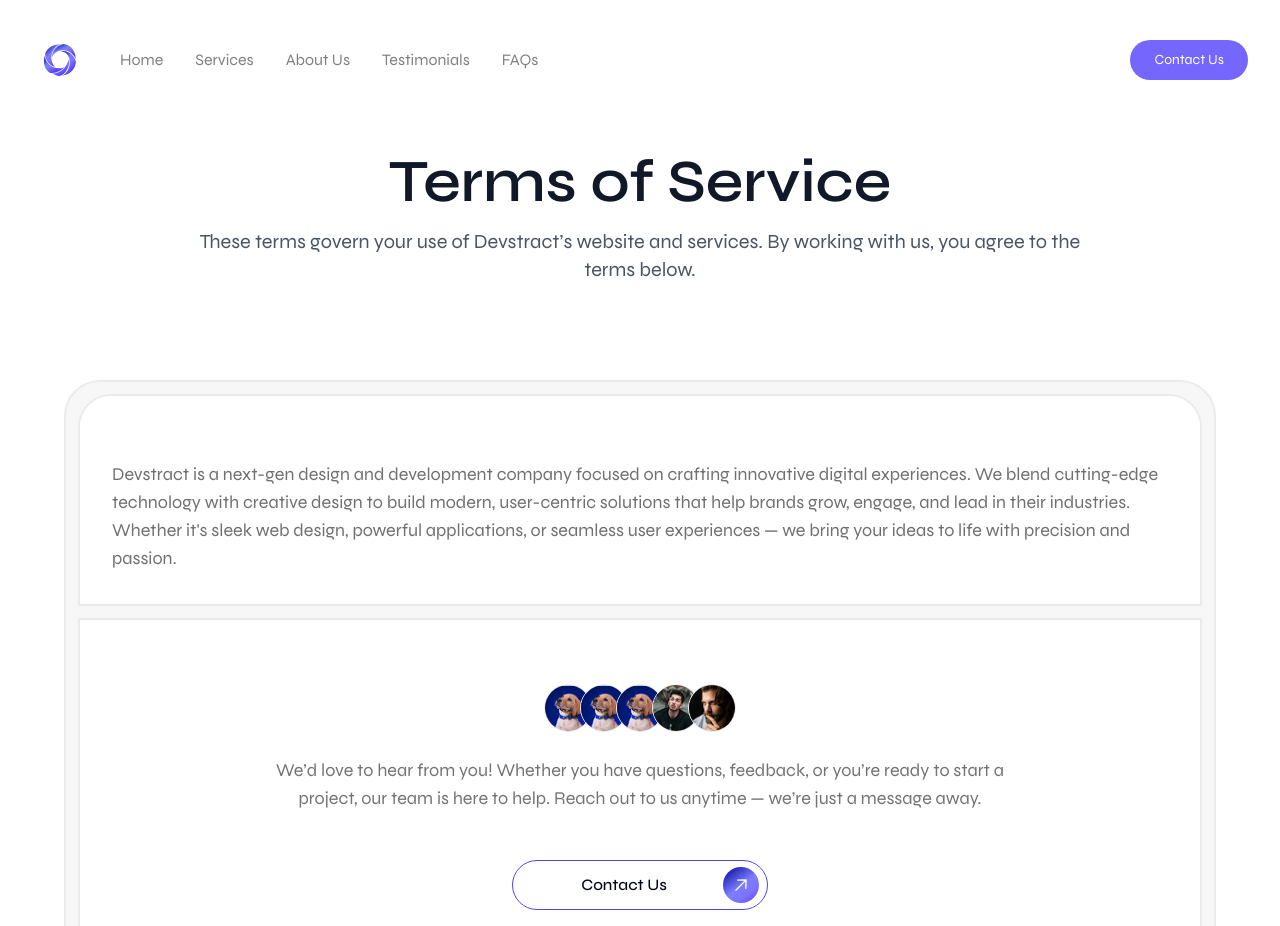
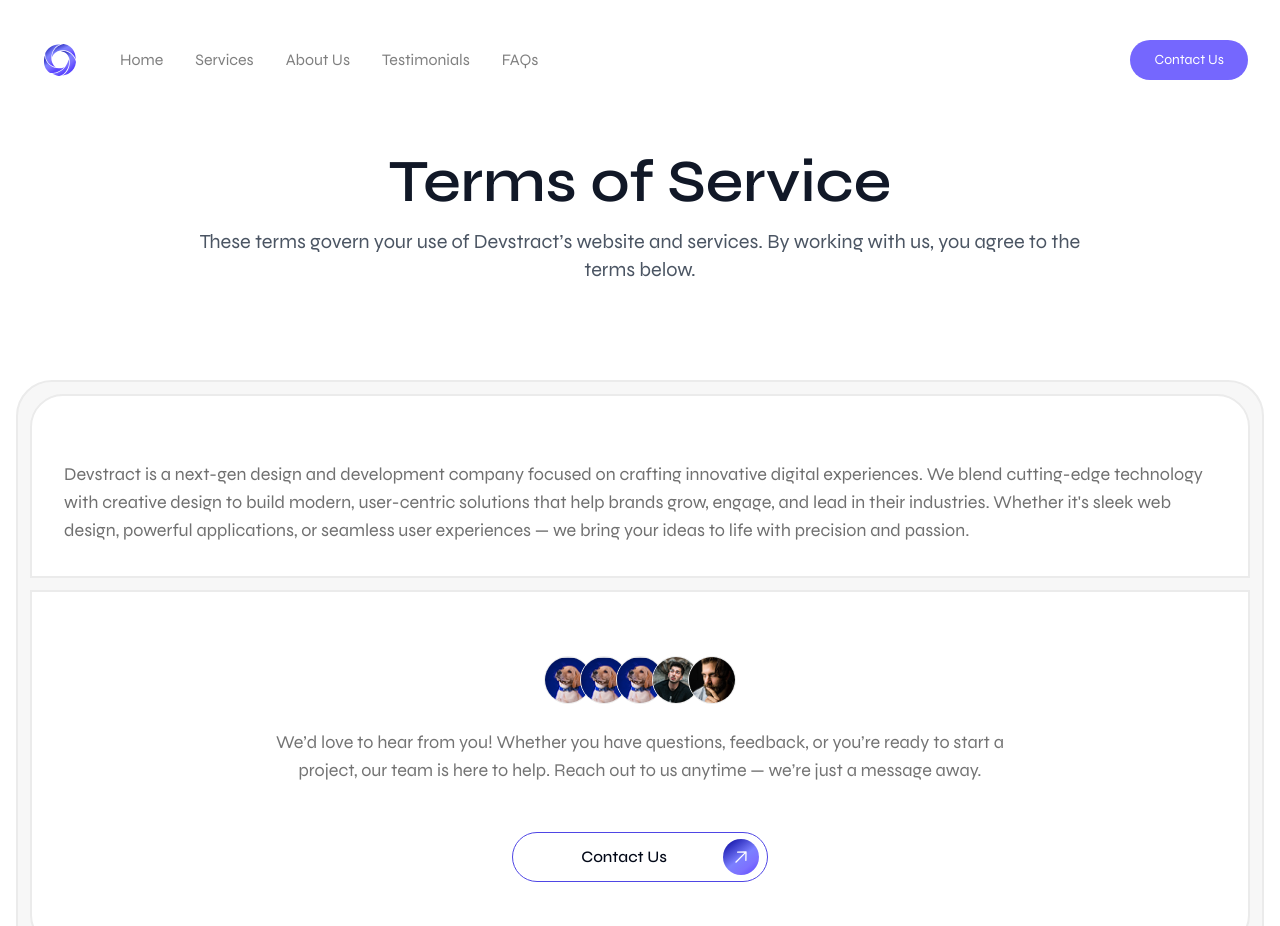
Before and after one commit to afnanahmadtariq/Devstract, a Next.js app: page /terms-of-service in a window 1280 px wide. Shown: the top 926 px of the page. Built offline with nearby package versions, Linux system fonts and the light colour scheme.

Commit message:
Update page.tsx

```diff
--- a/app/terms-of-service/page.tsx
+++ b/app/terms-of-service/page.tsx
@@ -23,7 +23,7 @@
           <p className="text-base sm:text-lg md:text-xl text-gray-600 dark:text-gray-300 max-w-4xl text-center mb-24">
             These terms govern your use of Devstract’s website and services. By working with us, you agree to the terms below.
           </p>
-          <div className="w-full bg-[#F7F7F7] flex flex-col justify-center items-stretch p-3 gap-3 max-w-6xl border-2 border-[#EBEBEB] rounded-[36px]">
+          <div className="w-full bg-[#F7F7F7] flex flex-col justify-center items-stretch p-3 gap-3 max-w-7xl border-2 border-[#EBEBEB] rounded-[36px]">
             {/* Top Portion */}
             <div className="flex-1 bg-white dark:bg-gray-800 rounded-t-[33px] p-8 hidden md:flex flex-col items-center justify-center border-2 border-[#EBEBEB]">
               <p className="text-[#707070] dark:text-gray-200 mt-8 text-lg text-left" style={{ position: 'relative', zIndex: 1 }}>
@@ -32,7 +32,7 @@
             </div>
             {/* Bottom Portion */}
             <div className="flex-1 bg-white dark:bg-gray-800 rounded-b-[33px] p-8 sm:p-16 border-2 border-[#EBEBEB]">
-              <div className="mb-6 text-center max-w-3xl mx-auto">
+              <div className="text-center max-w-3xl mx-auto">
                 <div className="flex -space-x-3 mb-6 justify-center">
                   {[...teamMembers].reverse().map((member, index) => (
                     <div
```
